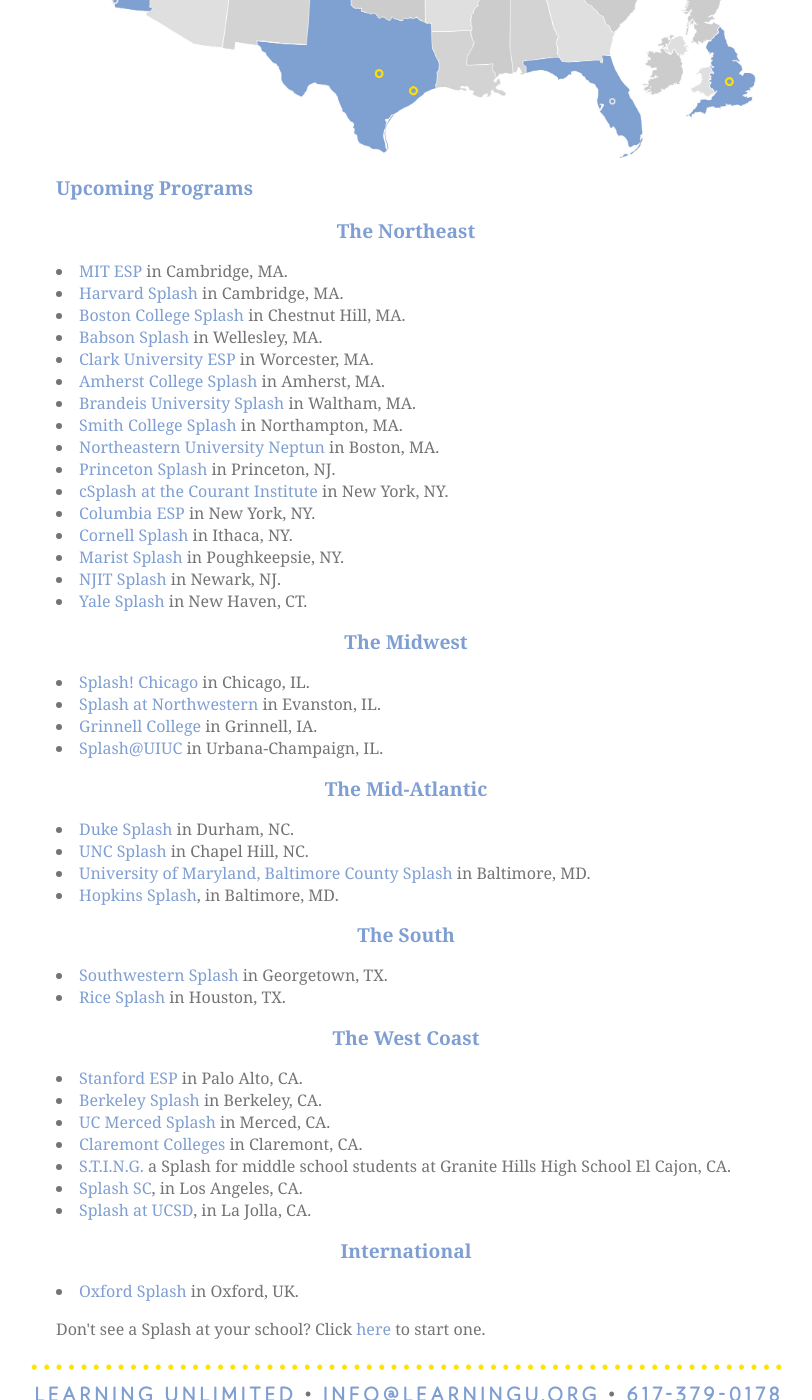
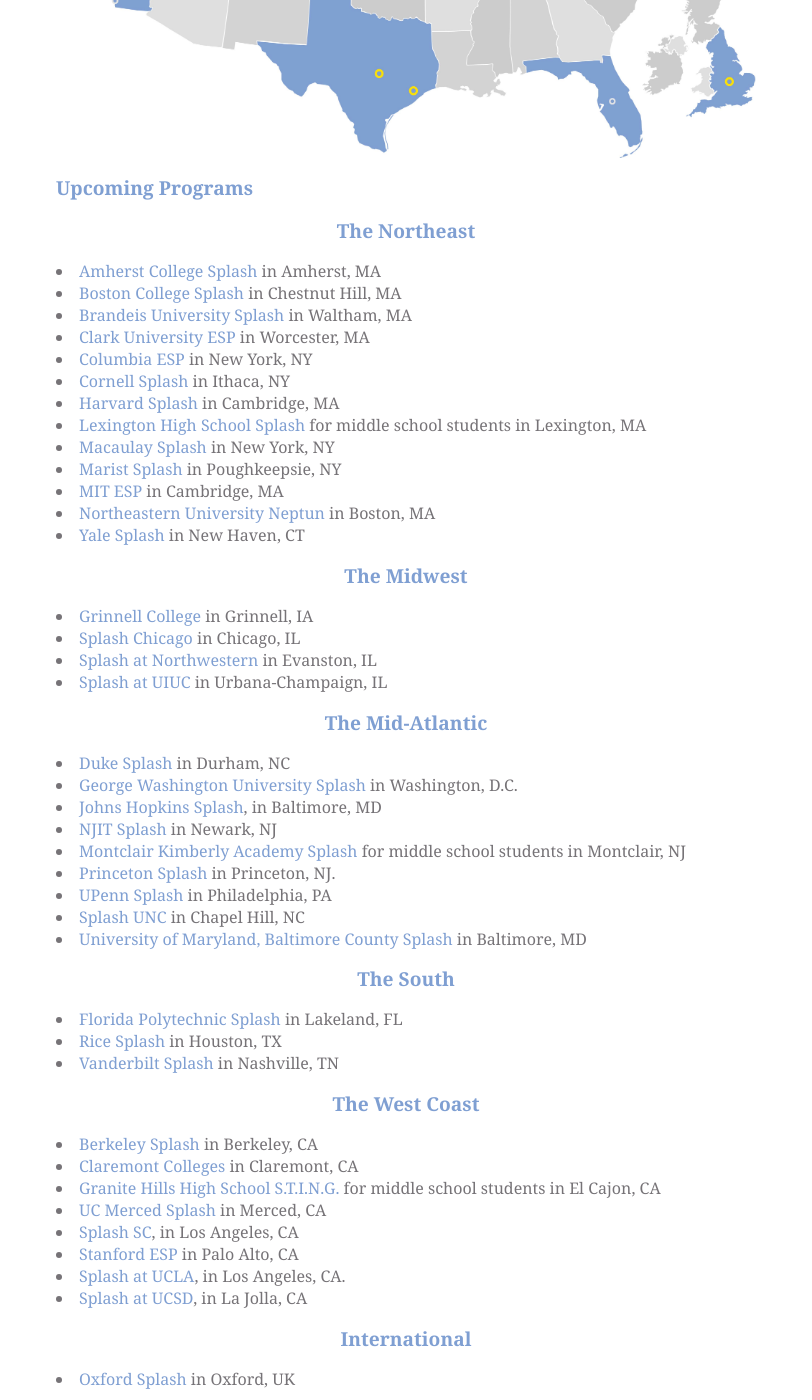
Before and after one commit to learning-unlimited/learning-unlimited.github.io, a Jekyll site: the page built from _current-programs/index.html, in a window 1280 px wide and 1400 px high, scrolled down 556 px. Shown: the whole window, without its empty margins (226-1038 px from the left). Built offline with Jekyll 4.4.1, drawn with Linux system fonts in a browser that asks for light colours; nearby versions of some CDN libraries; some of the changed text lies outside the part shown.

Commit message:
Update index.html

```diff
--- a/_current-programs/index.html
+++ b/_current-programs/index.html
@@ -57,62 +57,64 @@
 
   <div id="northeast">
   <h2>The Northeast</h2>
-  <li><a href="https://esp.mit.edu">MIT ESP</a> in Cambridge, MA.</li>
-  <li><a href="https://harvardsplash.learningu.org">Harvard Splash</a> in Cambridge, MA.</li>
-  <li><a href="https://bcsplash.learningu.org/" title="BC Splash">Boston College Splash</a> in Chestnut Hill, MA.</li>
-  <li><a href="https://babsonsplash.learningu.org/" title="Babson Splash">Babson Splash</a> in Wellesley, MA.</li>
-  <li><a href="https://clarkuesp.learningu.org/" title="Clark University ESP">Clark University ESP</a> in Worcester, MA.</li>
-  <li><a href="https://amherstsplash.learningu.org/">Amherst College Splash </a> in Amherst, MA.</li>
-  <li><a href="https://brandeis.learningu.org/">Brandeis University Splash </a> in Waltham, MA.</li>
-  <li><a href="https://smithsplash.learningu.org/">Smith College Splash</a> in Northampton, MA.</li>
-  <li><a href="https://neptun.learningu.org/">Northeastern University Neptun</a> in Boston, MA.</li>
-  <li><a href="https://princeton.learningu.org/">Princeton Splash</a> in Princeton, NJ.</li>
-  <li><a href="http://www.csplash.org/" title="cSplash">cSplash at the Courant Institute</a> in New York, NY.</li>
-  <li><a href="https://columbia.learningu.org/">Columbia ESP</a> in New York, NY.</li>
-  <li><a href="https://cornell.learningu.org/">Cornell Splash</a> in Ithaca, NY.</li>
-  <li><a href="https://marist.learningu.org/">Marist Splash</a> in Poughkeepsie, NY.</li>
-  <li><a href="https://njitsplash.learningu.org">NJIT Splash</a> in Newark, NJ.</li>
-  <li><a href="https://yale.learningu.org">Yale Splash</a> in New Haven, CT.</li>
-  <!-- <li><a href="https://cushingsplash.learningu.org">Cushing Splash</a> in Ashburnham, MA.</li> -->
+  <li><a href="https://amherstsplash.learningu.org/">Amherst College Splash </a> in Amherst, MA</li>
+  <li><a href="https://bcsplash.learningu.org/">Boston College Splash</a> in Chestnut Hill, MA</li>
+  <li><a href="https://brandeis.learningu.org/">Brandeis University Splash </a> in Waltham, MA</li>
+  <li><a href="https://clarkuesp.learningu.org/">Clark University ESP</a> in Worcester, MA</li>
+  <li><a href="https://columbia.learningu.org/">Columbia ESP</a> in New York, NY</li>
+  <li><a href="https://cornell.learningu.org/">Cornell Splash</a> in Ithaca, NY</li>
+  <li><a href="https://harvardsplash.learningu.org/">Harvard Splash</a> in Cambridge, MA</li>
+  <li><a href="https://lexsplash.learningu.org/">Lexington High School Splash</a> for middle school students in Lexington, MA</li>
+  <li><a href="https://macaulay.learningu.org/">Macaulay Splash</a> in New York, NY</li>
+  <li><a href="https://marist.learningu.org/">Marist Splash</a> in Poughkeepsie, NY</li>
+  <li><a href="https://esp.mit.edu/">MIT ESP</a> in Cambridge, MA</li>
+  <li><a href="https://neptun.learningu.org/">Northeastern University Neptun</a> in Boston, MA</li>
+  <li><a href="https://yale.learningu.org/">Yale Splash</a> in New Haven, CT</li>
   </div>
 
   <div id="midwest">
   <h2>The Midwest</h2>
-  <li><a href="https://splashchicago.learningu.org/">Splash! Chicago</a> in Chicago, IL.</li>
-  <li><a href="https://nusplash.learningu.org/">Splash at Northwestern</a> in Evanston, IL.</li>
-  <li><a href="https://www.grinnell.edu/academics/offices/careers-in-education/ignite">Grinnell College</a> in Grinnell, IA.</li>
-  <li><a href="http://uiucsplash.org/">Splash@UIUC</a> in Urbana-Champaign, IL.</li>
+  <li><a href="https://www.grinnell.edu/academics/offices/careers-in-education/ignite">Grinnell College</a> in Grinnell, IA</li>
+  <li><a href="https://splashchicago.learningu.org/">Splash Chicago</a> in Chicago, IL</li>
+  <li><a href="https://nusplash.learningu.org/">Splash at Northwestern</a> in Evanston, IL</li>
+  <li><a href="http://uiucsplash.org/">Splash at UIUC</a> in Urbana-Champaign, IL</li>
   </div>
 
   <div id="midatlantic">
   <h2>The Mid-Atlantic</h2>
-  <li><a href="https://dukesplash.learningu.org">Duke Splash</a> in Durham, NC.</li>
-  <li><a href="https://splashunc.com/">UNC Splash</a> in Chapel Hill, NC.</li>
-  <li><a href="https://splashumbc.learningu.org">University of Maryland, Baltimore County Splash</a> in Baltimore, MD.</li>
-  <li><a href="https://hopkins.learningu.org">Hopkins Splash</a>, in Baltimore, MD.</li>
+  <li><a href="https://dukesplash.learningu.org/">Duke Splash</a> in Durham, NC</li>
+  <li><a href="https://gwu.learningu.org/">George Washington University Splash</a> in Washington, D.C.</li>
+  <li><a href="https://hopkins.learningu.org/">Johns Hopkins Splash</a>, in Baltimore, MD</li>
+  <li><a href="https://njitsplash.learningu.org/">NJIT Splash</a> in Newark, NJ</li>
+  <li><a href="https://mka.learningu.org/">Montclair Kimberly Academy Splash</a> for middle school students in Montclair, NJ</li>
+  <li><a href="https://princeton.learningu.org/">Princeton Splash</a> in Princeton, NJ.</li>
+  <li><a href="https://pennesp.learningu.org/">UPenn Splash</a> in Philadelphia, PA</li>
+  <li><a href="https://splashunc.com/">Splash UNC</a> in Chapel Hill, NC</li>
+  <li><a href="https://splashumbc.learningu.org/">University of Maryland, Baltimore County Splash</a> in Baltimore, MD</li>
   </div>
 
   <div id="south">
   <h2>The South</h2>
-  <li><a href="https://susplash.learningu.org">Southwestern Splash</a> in Georgetown, TX.</li>
-  <li><a href="https://ricesplash.learningu.org">Rice Splash</a> in Houston, TX.</li>
+  <li><a href="https://splashatpoly.learningu.org/">Florida Polytechnic Splash</a> in Lakeland, FL</li>
+  <li><a href="https://ricesplash.learningu.org/">Rice Splash</a> in Houston, TX</li>
+  <li><a href="https://vanderbiltsplash.learningu.org/">Vanderbilt Splash</a> in Nashville, TN</li>
   </div>
 
   <div id="west">
   <h2>The West Coast</h2>
-  <li><a href="https://stanfordesp.org/">Stanford ESP</a> in Palo Alto, CA.</li>
-  <li><a href="https://berkeley.learningu.org/">Berkeley Splash</a> in Berkeley, CA.</li>
-  <li><a href="https://ucmsplash.learningu.org/">UC Merced Splash</a> in Merced, CA.</li>
-  <li><a href="https://claremont.learningu.org/">Claremont Colleges</a> in Claremont, CA.</li>
-  <li><a href="https://granite.learningu.org/">S.T.I.N.G.</a> a Splash for middle school students at Granite Hills High School El Cajon, CA.</li>
-  <li><a href="https://www.splashsc.org/">Splash SC</a>, in Los Angeles, CA.</li>
-  <li><a href="https://ucsd.learningu.org/">Splash at UCSD</a>, in La Jolla, CA.</li>
-  <!-- <li><a href="https://splashatucla.learningu.org/">Splash at UCLA</a>, in Los Angeles, CA.</li> -->
+  <li><a href="https://berkeley.learningu.org/">Berkeley Splash</a> in Berkeley, CA</li>
+  <li><a href="https://claremont.learningu.org/">Claremont Colleges</a> in Claremont, CA</li>
+  <li><a href="https://granite.learningu.org/">Granite Hills High School S.T.I.N.G.</a> for middle school students in El Cajon, CA</li>
+  <li><a href="https://ucmsplash.learningu.org/">UC Merced Splash</a> in Merced, CA</li>
+  <li><a href="https://splashsc.learningu.org/">Splash SC</a>, in Los Angeles, CA</li>
+  <li><a href="https://stanfordesp.org/">Stanford ESP</a> in Palo Alto, CA</li>
+  <li><a href="https://splashatucla.learningu.org/">Splash at UCLA</a>, in Los Angeles, CA.</li>
+  <li><a href="https://ucsd.learningu.org/">Splash at UCSD</a>, in La Jolla, CA</li>
   </div>
 
   <div id="international">
   <h2>International</h2>
-  <li><a href="https://oxford.learningu.org/">Oxford Splash</a> in Oxford, UK.</li>
+  <li><a href="https://oxford.learningu.org/">Oxford Splash</a> in Oxford, UK</li>
   </div>
 </div>
 
```
Also changed, not shown: other parts of _current-programs/index.html (+1 -1 lines).
